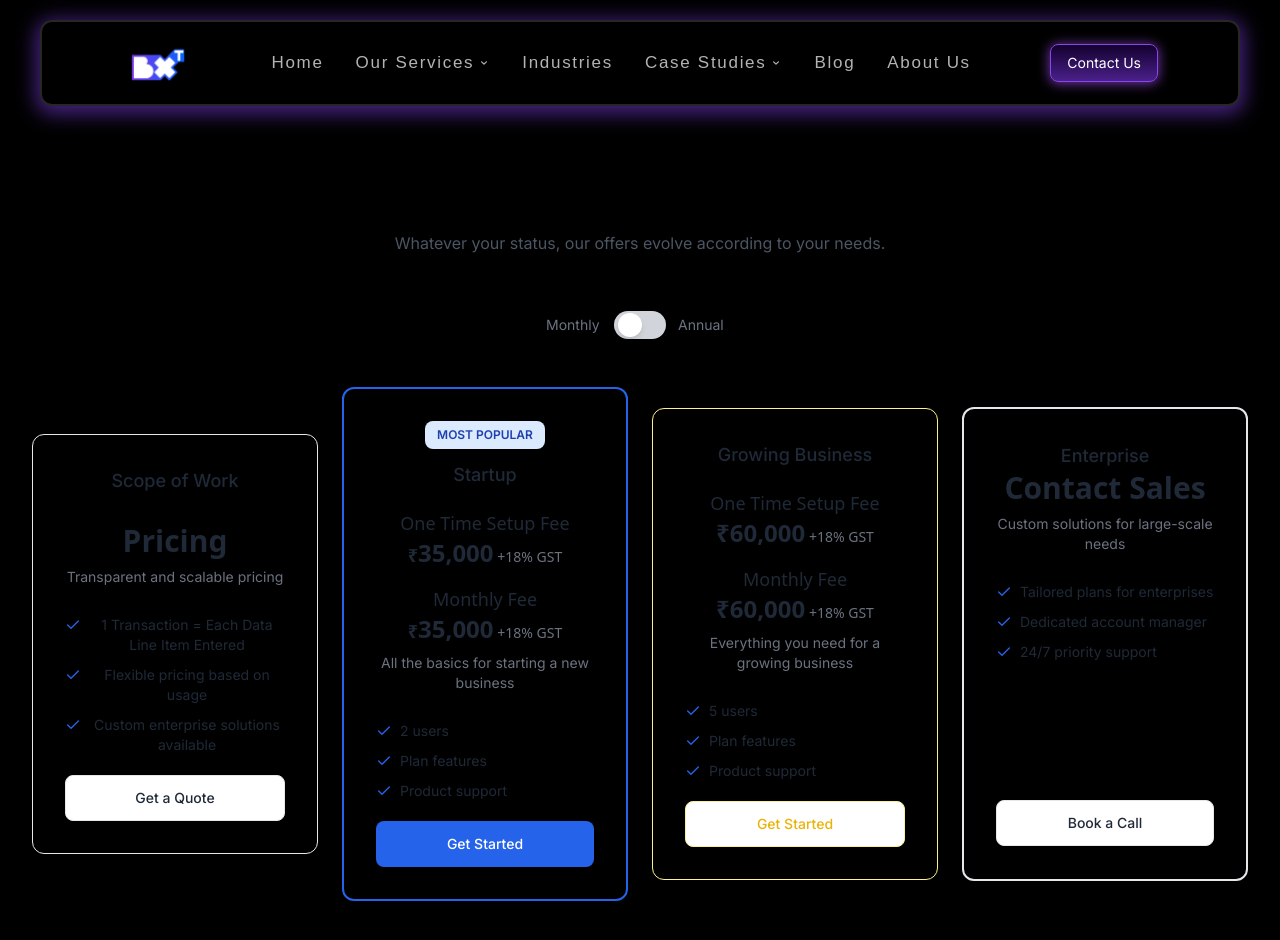
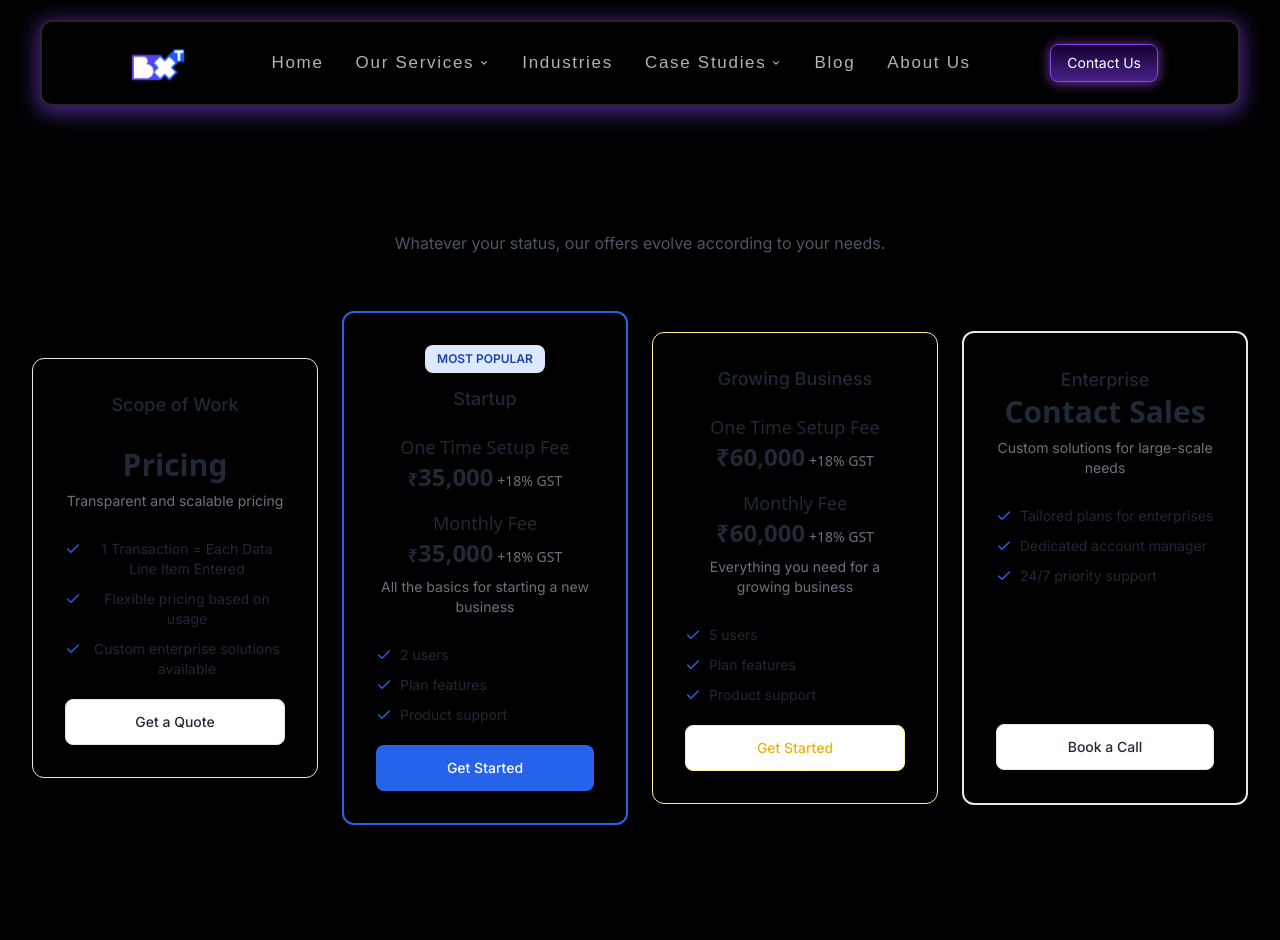
Before and after one commit to RishavM007/Bixeltek, a Next.js app: page /pricing in a window 1280 px wide. Shown: the top 940 px of the page. Built offline with nearby package versions, Linux system fonts and the light colour scheme; a web font is replaced by a local one; what ldrs would draw is missing.

Commit message:
asdadasas

```diff
--- a/src/app/pricing/page.tsx
+++ b/src/app/pricing/page.tsx
@@ -17,65 +17,7 @@
     <p className="mt-1 text-gray-600 dark:text-neutral-400">Whatever your status, our offers evolve according to your needs.</p>
   </div>
 
-  <div className="flex justify-center items-center">
-      {/* Left Label */}
-      <label className="min-w-14 text-sm text-gray-500 me-3 dark:text-neutral-400">
-        Monthly
-      </label>
 
-      {/* Toggle Switch */}
-      <label className="relative flex items-center cursor-pointer">
-        <input
-          type="checkbox"
-          className="sr-only" // Hides default checkbox for accessibility
-          checked={isChecked}
-          onChange={() => setIsChecked(!isChecked)}
-        />
-        {/* Background */}
-        <div
-          className={`w-[3.25rem] h-7 rounded-full transition-colors duration-300 ${
-            isChecked ? "bg-blue-600 dark:bg-blue-500" : "bg-gray-300 dark:bg-neutral-700"
-          }`}
-        />
-        {/* Animated Toggle */}
-        <motion.div
-          className="absolute w-6 h-6 bg-white rounded-full shadow-md"
-          layout
-          transition={{ type: "spring", stiffness: 300, damping: 20 }}
-          style={{
-            left: isChecked ? "1.75rem" : "0.25rem",
-          }}
-        />
-      </label>
-
-      {/* Right Label with Discount Tag */}
-      <label className="relative min-w-14 text-sm text-gray-500 ms-3 dark:text-neutral-400">
-        Annual
-        {isChecked && (
-          <span className="absolute -top-10 -end-28">
-            <span className="flex items-center">
-              <svg
-                className="w-14 h-8 -me-6"
-                width="45"
-                height="25"
-                viewBox="0 0 45 25"
-                fill="none"
-                xmlns="http://www.w3.org/2000/svg"
-              >
-                <path
-                  d="M43.2951 3.47877C43.8357 3.59191 44.3656 3.24541 44.4788 2.70484C44.5919 2.16427 44.2454 1.63433 43.7049 1.52119L43.2951 3.47877ZM4.63031 24.4936C4.90293 24.9739 5.51329 25.1423 5.99361 24.8697L13.8208 20.4272C14.3011 20.1546 14.4695 19.5443 14.1969 19.0639C13.9242 18.5836 13.3139 18.4152 12.8336 18.6879L5.87608 22.6367L1.92723 15.6792C1.65462 15.1989 1.04426 15.0305 0.563943 15.3031C0.0836291 15.5757 -0.0847477 16.1861 0.187863 16.6664L4.63031 24.4936ZM43.7049 1.52119C32.7389 -0.77401 23.9595 0.99522 17.3905 5.28788C10.8356 9.57127 6.58742 16.2977 4.53601 23.7341L6.46399 24.2659C8.41258 17.2023 12.4144 10.9287 18.4845 6.96211C24.5405 3.00476 32.7611 1.27399 43.2951 3.47877L43.7049 1.52119Z"
-                  fill="currentColor"
-                  className="fill-gray-300 dark:fill-neutral-700"
-                />
-              </svg>
-              <span className="mt-3 inline-block whitespace-nowrap text-[11px] leading-5 font-semibold tracking-wide uppercase bg-blue-600 text-white rounded-full py-1 px-2.5">
-                Save up to 10%
-              </span>
-            </span>
-          </span>
-        )}
-      </label>
-    </div>
 
 
   <div className="mt-12 grid sm:grid-cols-2 lg:grid-cols-4 gap-6 lg:items-center">
--- a/src/app/seo/page.tsx
+++ b/src/app/seo/page.tsx
@@ -546,7 +546,7 @@
                                 className={`bg-black text-white p-6 border-2 rounded-2xl shadow-lg hover:shadow-xl ${item.color} transition-all ${item.style || ""}`}
                             >
                                 <h3 className="text-xl font-antonio tracking-wide font-semibold   text-gray-100 mt-4">{item.title}</h3>
-                                <p className="text-gray-200 mt-2">{item.description}</p>
+                                <p className="text-gray-200 mt-2 font-lg">{item.description}</p>
                             </div>
                         ))}
                     </div>
```
